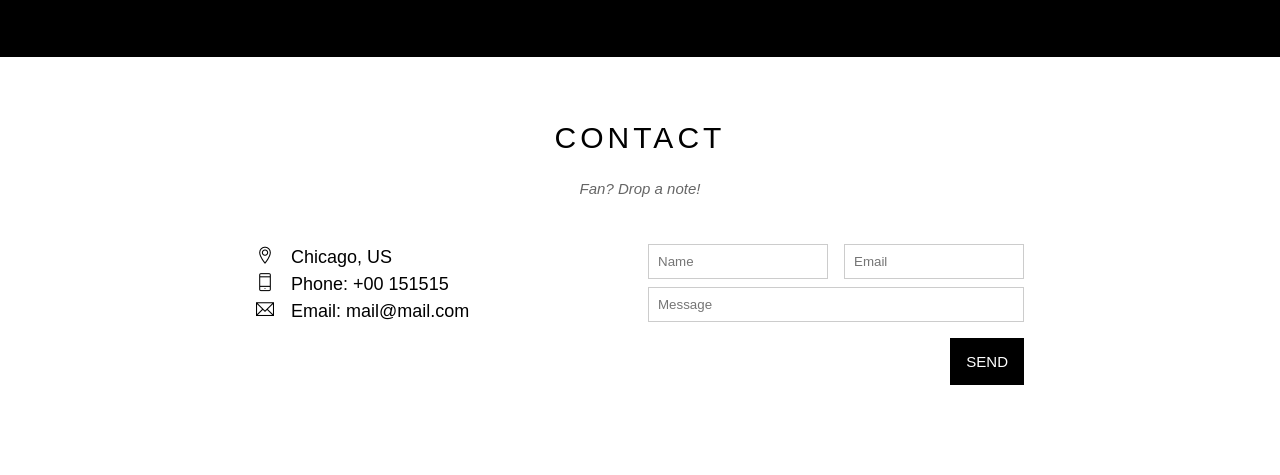
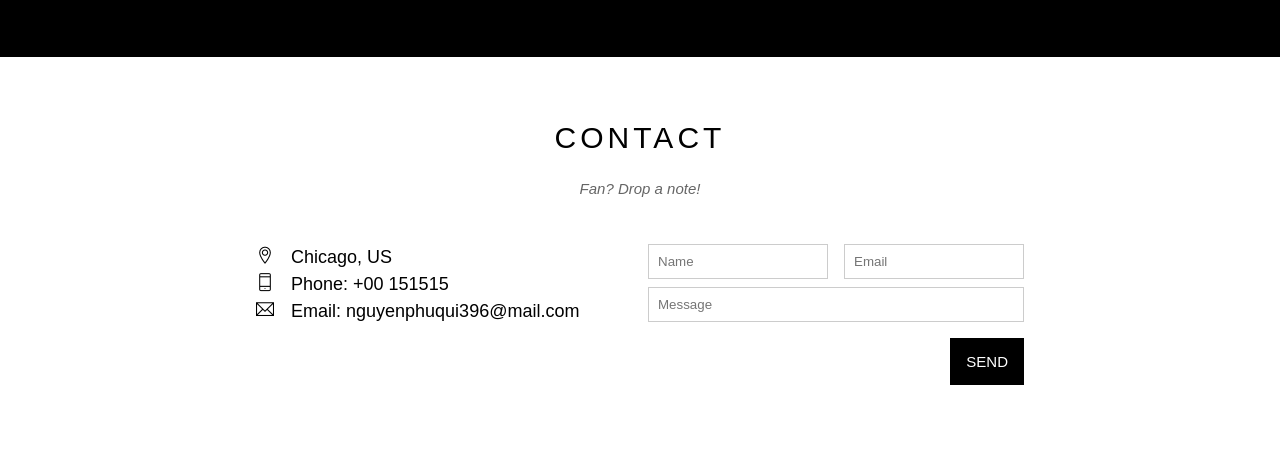
Before and after one commit to ausin107/ausin107.github.io, a plain HTML site: page index.html in a window 1280 px wide. Shown: the part 2109-2584 px from the top of the page. Drawn offline with Linux system fonts and the light colour scheme.

Commit message:
Update index.html

```diff
--- a/index.html
+++ b/index.html
@@ -136,7 +136,7 @@
                         Phone: +00 151515
                         </P>
                         <P><i class="ti-email icon"></i>
-                        Email: mail@mail.com
+                        Email: nguyenphuqui396@mail.com
                         </P>
                     </div>
 
```
